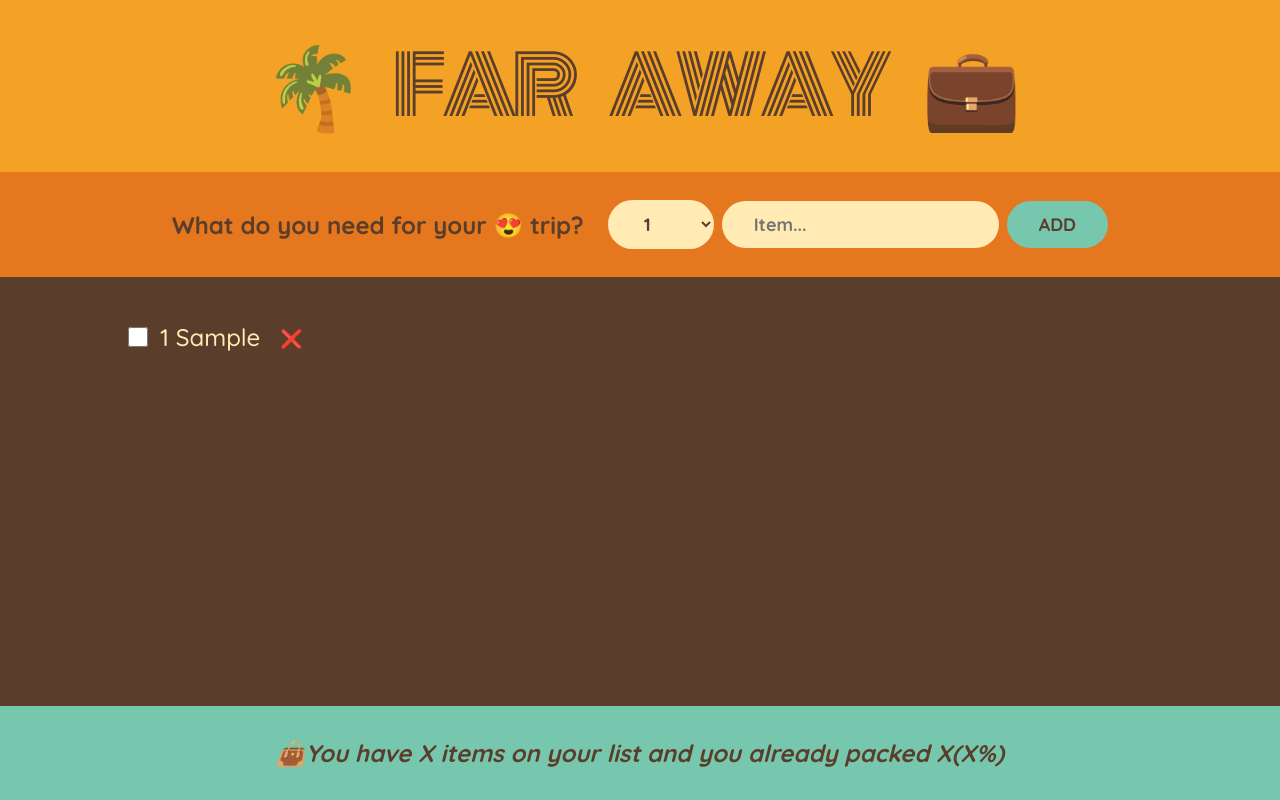
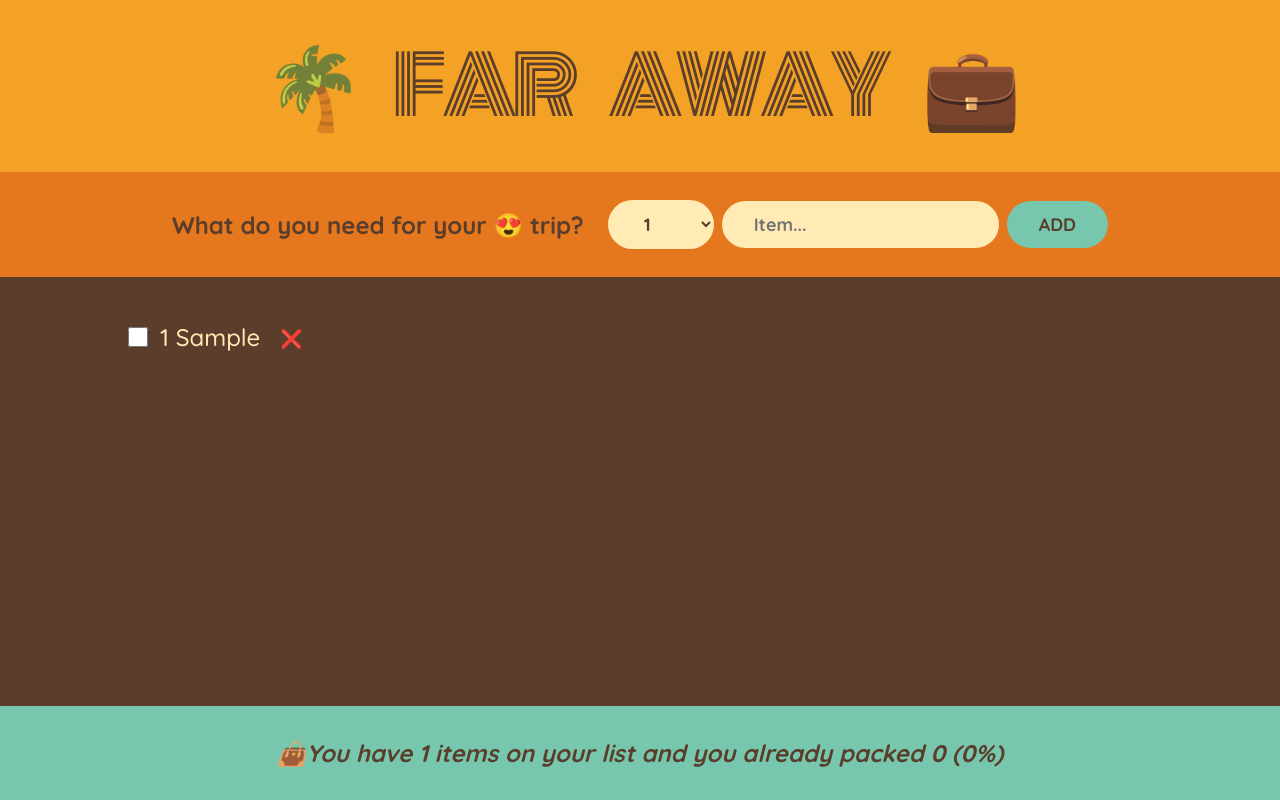
Before and after one commit to darkangel7863/travel-list, a React (Create React App) app: page / in a window 1280 px wide. Both pictures are taken after typing "Sample" into the empty fields and a click on the button "ADD". Built offline with nearby package versions, Linux system fonts and the light colour scheme.

Commit message:
Building the stats

```diff
--- a/src/App.js
+++ b/src/App.js
@@ -25,7 +25,7 @@
         onDeleteItem={handleDeleteItem}
         onToggleItem={handleToggleItem}
       />
-      <Stats />
+      <Stats items={items} />
     </div>
   );
 }
@@ -101,10 +101,25 @@
     </li>
   );
 }
-function Stats() {
+function Stats({ items }) {
+  if (!items.length)
+    return (
+      <p className="stats">
+        <em>Start adding some items to your packing list 🚀</em>
+      </p>
+    );
+  const numItems = items.length;
+  const numPacked = items.filter(item => item.packed).length;
+  const percentage = Math.round((numPacked / numItems) * 100);
   return (
     <footer className="stats">
-      <em>👜You have X items on your list and you already packed X(X%)</em>
+      <em>
+        {percentage === 100
+          ? 'You got everything! Ready to go ✈'
+          : `
+        👜You have ${numItems} items on your list and you already packed
+        ${numPacked} (${percentage}%)`}
+      </em>
     </footer>
   );
 }
```
